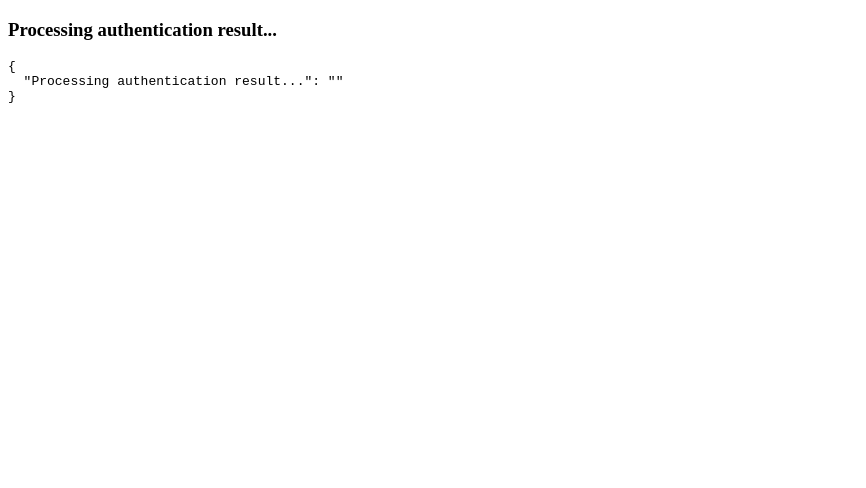
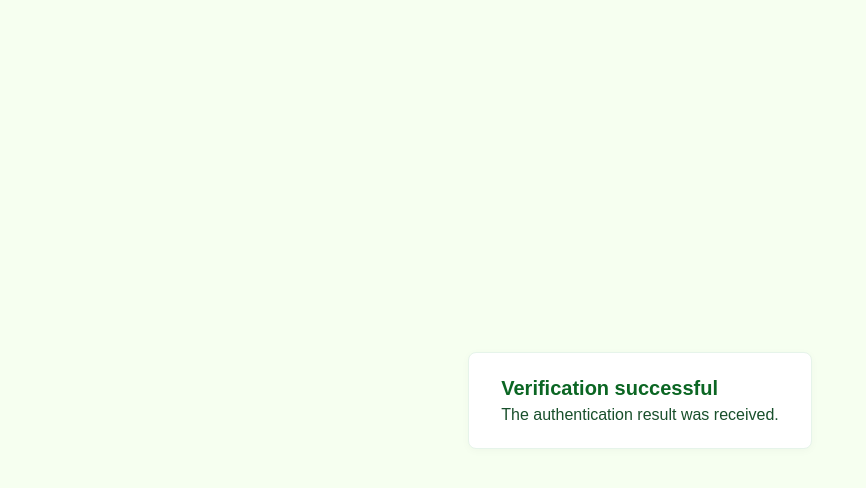
Before and after one commit to safari-shadow/boa-integration-challenge-result, a plain HTML site: page index.html in a window 1280 px wide. Shown: the whole page, without its empty margins (0-866 px from the left). Drawn offline with Linux system fonts and the light colour scheme.

Commit message:
update screen

```diff
--- a/index.html
+++ b/index.html
@@ -1,59 +1,62 @@
-<!DOCTYPE html>
+<!doctype html>
 <html>
 
 <head>
-    <meta charset="UTF-8">
-    <title>Step-up Challenge Result</title>
+    <meta charset="utf-8">
+    <title>Verification successful</title>
+    <meta name="viewport" content="width=device-width,initial-scale=1">
+    <style>
+        html,
+        body {
+            height: 100%;
+            margin: 0
+        }
+
+        body {
+            display: flex;
+            align-items: center;
+            justify-content: center;
+            font-family: Arial, Helvetica, sans-serif;
+            background: #f6fff0;
+            color: #0b6623
+        }
+
+        .card {
+            padding: 24px 32px;
+            border-radius: 8px;
+            background: #ffffff;
+            border: 1px solid #e6f4ea;
+            box-shadow: 0 2px 8px rgba(10, 10, 10, 0.03)
+        }
+
+        h1 {
+            margin: 0 0 6px;
+            font-size: 20px
+        }
+
+        p {
+            margin: 0;
+            color: #184f2b
+        }
+    </style>
 </head>
 
 <body>
-    <h3>Processing authentication result...</h3>
+    <div class="card" role="status" aria-live="polite">
+        <h1>Verification successful</h1>
+        <p>The authentication result was received.</p>
+    </div>
 
     <script>
-        // Parse POSTed form data (browser puts it in document.body when form POSTs to an iframe/page)
-        function getPostData() {
-            // Sometimes ACS posts as URL-encoded form data
-            // This will read it from window.location.search (GET) OR from body if needed
-            const queryString = window.location.search.substring(1);
-            const urlParams = new URLSearchParams(queryString);
+        window.addEventListener('load', function () {
+            const result = { verified: true };
 
-            let params = {};
-            for (const [key, value] of urlParams.entries()) {
-                params[key] = value;
+            try {
+                StepUpHandler.postMessage(JSON.stringify({ data: result }));
+            } catch (e) {
+                console.log('Error calling StepUpHandler.postMessage', e && e.message);
             }
-
-            // If no params in query string, try parsing from body text (works when ACS posts as raw body)
-            if (Object.keys(params).length === 0) {
-                try {
-                    const formData = document.body.innerText;
-                    if (formData) {
-                        const pairs = formData.split("&");
-                        pairs.forEach(p => {
-                            const [k, v] = p.split("=");
-                            params[decodeURIComponent(k)] = decodeURIComponent(v || "");
-                        });
-                    }
-                } catch (e) {
-                    console.error("Error parsing POST data", e);
-                }
-            }
-
-            return params;
-        }
-
-        const result = getPostData();
-
-        // Show on page for debug
-        document.body.innerHTML += "<pre>" + JSON.stringify(result, null, 2) + "</pre>";
-        console.log("Challenge Result:", result);
-
-        try {
-            StepUpHandler.postMessage(JSON.stringify({ data: result }));
-            console.log('StepUpHandler.postMessage called');
-        } catch (e) {
-            console.log('Error calling StepUpHandler.postMessage', e && e.message);
-        }
-
+        });
     </script>
 </body>
 
```
